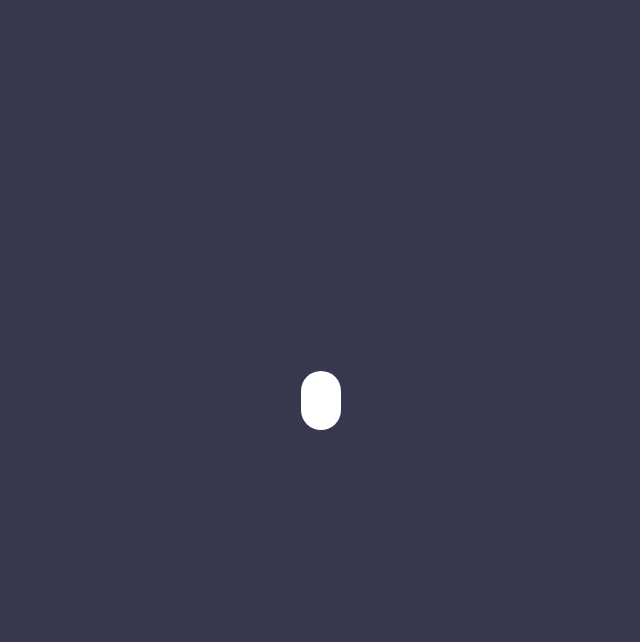
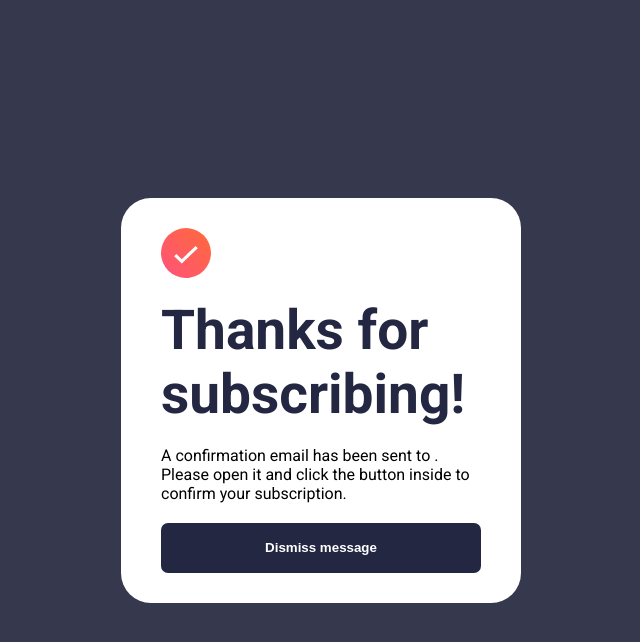
Before and after one commit to lucasfeklein/frontend-improve, a React (Vite) app: page / in a window 1280 px wide. Both pictures are taken after typing "name@example.com" into the empty fields and a click on the button "Subscribe to monthly newsletter". Shown: the top 642 px of the page, without its empty margins (319-959 px from the left). Built offline with nearby package versions, Linux system fonts and the light colour scheme.

Commit message:
thanks message

```diff
--- a/src/App.jsx
+++ b/src/App.jsx
@@ -2,6 +2,7 @@ import { useState } from "react";
 
 function App() {
   const [submitted, setSubmitted] = useState(false);
+  const [email, setEmail] = useState("");
 
   const handleSubmite = (e) => {
     e.preventDefault();
@@ -107,12 +108,24 @@ function App() {
       ) : (
         <div
           style={{
+            display: "flex",
+            flexDirection: "column",
+            gap: "20px",
             backgroundColor: "white",
-            padding: "20px",
+            padding: "30px 40px",
             borderRadius: "30px",
+            width: "400px",
           }}
         >
-          <img src="" />
+          <img style={{ width: "50px" }} src="/icon-success.svg" />
+          <h2 style={{ color: "hsl(234, 29%, 20%)", fontSize: "55px" }}>
+            Thanks for subscribing!
+          </h2>
+          <p>
+            A confirmation email has been sent to <span>{email}</span>. Please
+            open it and click the button inside to confirm your subscription.
+          </p>
+          <button>Dismiss message</button>
         </div>
       )}
     </div>
```
